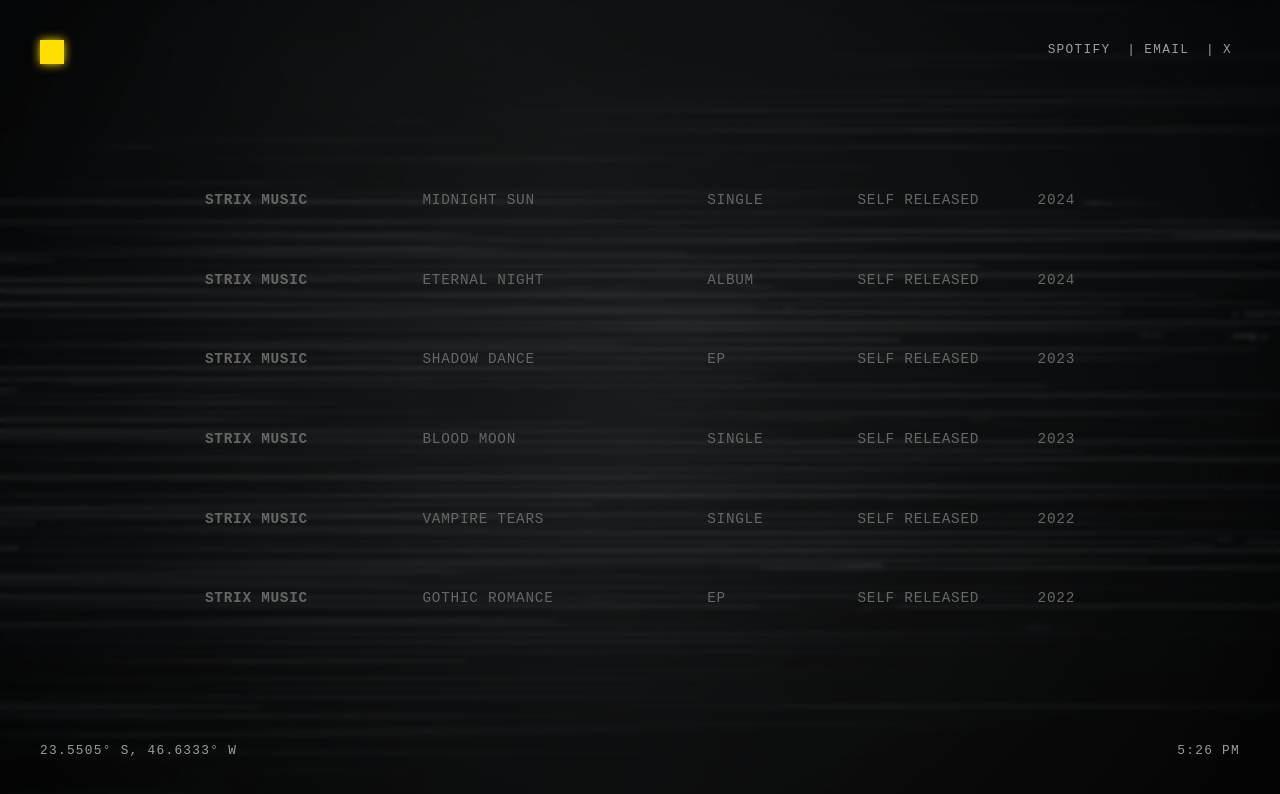
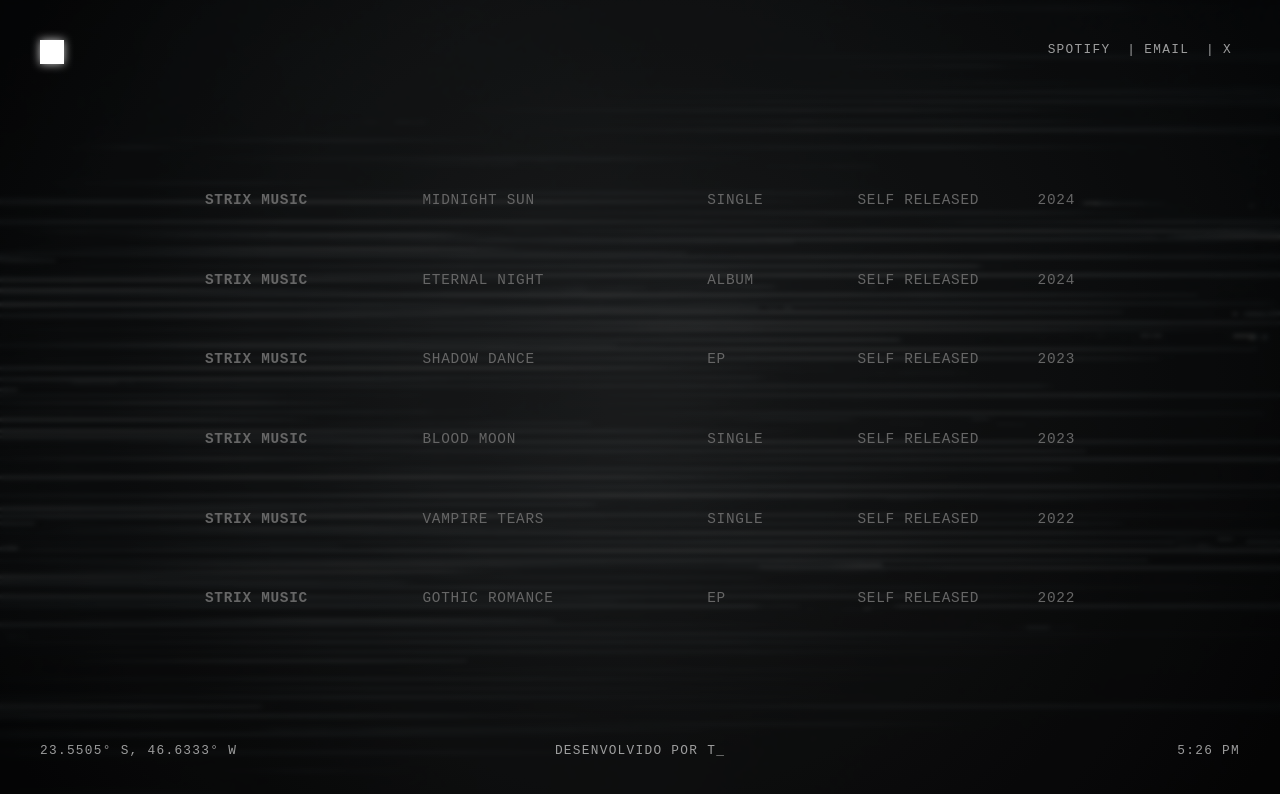
Before and after one commit to VeteranoSecurity/Strix-Music, a React (Vite) app: page / in a window 1280 px wide. Shown: the top 794 px of the page. Built offline with nearby package versions, Linux system fonts and the light colour scheme.

Commit message:
Change corner square color to white and add typewriter footer

```diff
--- a/src/components/ui/music-portfolio.tsx
+++ b/src/components/ui/music-portfolio.tsx
@@ -40,6 +40,35 @@ const TimeDisplay = ({CONFIG={}}: {CONFIG?: any}) => {
       {time.hours}<span className="time-blink">:</span>{time.minutes} {time.dayPeriod}
     </time>
   );
+};
+
+// Typewriter Text Component
+const TypewriterText = ({ text }: { text: string }) => {
+  const [displayText, setDisplayText] = useState('');
+  const [isDeleting, setIsDeleting] = useState(false);
+
+  useEffect(() => {
+    let timer: any;
+    if (!isDeleting && displayText === text) {
+      // Pause at the end before deleting
+      timer = setTimeout(() => setIsDeleting(true), 2500);
+    } else if (isDeleting && displayText === '') {
+      // Pause before typing again
+      timer = setTimeout(() => setIsDeleting(false), 1000);
+    } else {
+      const nextText = isDeleting
+        ? text.substring(0, displayText.length - 1)
+        : text.substring(0, displayText.length + 1);
+
+      const typingSpeed = isDeleting ? 30 : 100;
+
+      timer = setTimeout(() => setDisplayText(nextText), typingSpeed);
+    }
+
+    return () => clearTimeout(timer);
+  }, [displayText, isDeleting, text]);
+
+  return <span>{displayText}<span className="time-blink">_</span></span>;
 };
 
 // ProjectItem Props Interface
@@ -363,6 +392,9 @@ const MusicPortfolio = ({PROJECTS_DATA=[], LOCATION={}, CALLBACKS={}, CONFIG={}}
             <span style={{ margin: "0 0.5rem", cursor: "default" }}>X</span>
           </nav>
           <div className="corner-item bottom-left">{LOCATION.display ? `${LOCATION.latitude}, ${LOCATION.longitude}` : ''}</div>
+          <div className="corner-item bottom-center">
+            <TypewriterText text="Desenvolvido por TrilhaRede" />
+          </div>
           <TimeDisplay CONFIG={CONFIG} />
         </aside>
       </div>
--- a/src/index.css
+++ b/src/index.css
@@ -188,12 +188,13 @@ body {
 .top-right { top: 0; right: 0; text-align: right; }
 .bottom-left { bottom: 0; left: 0; }
 .bottom-right { bottom: 0; right: 0; }
+.bottom-center { bottom: 0; left: 50%; transform: translateX(-50%); text-align: center; }
 
 .corner-square {
   width: 24px;
   height: 24px;
-  background-color: var(--color-accent);
-  box-shadow: 0 0 10px var(--color-accent);
+  background-color: #ffffff;
+  box-shadow: 0 0 10px rgba(255, 255, 255, 0.8);
 }
 
 .time-blink {
```
